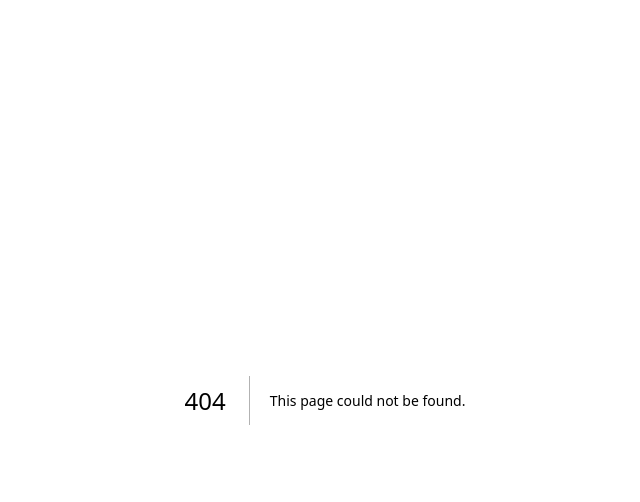
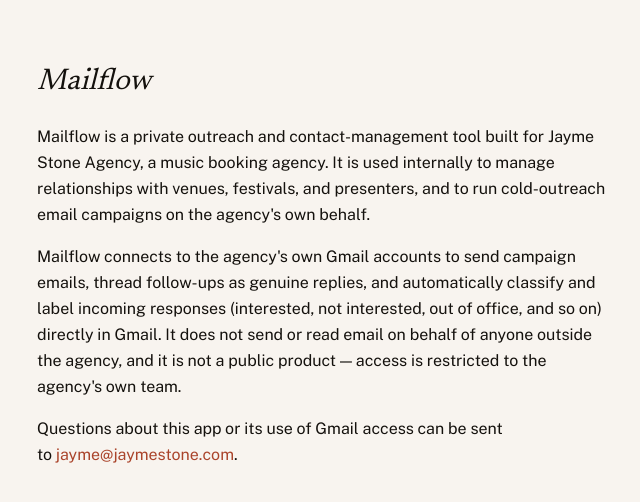
Before and after one commit to jaymestone/mailflow, a Next.js app: page /about in a window 1280 px wide. Before the commit this address had no page. Shown: the top 502 px of the page, without its empty margins (315-955 px from the left). Built offline with nearby package versions, Linux system fonts and the light colour scheme.

Commit message:
Add a public about page for OAuth verification review

```diff
--- /dev/null
+++ b/src/app/about/page.tsx
@@ -0,0 +1,26 @@
+export default function AboutPage() {
+  return (
+    <div className="mx-auto max-w-[640px] px-8 py-16">
+      <h1 className="font-display text-3xl italic">Mailflow</h1>
+      <p className="mt-6 text-pretty leading-relaxed">
+        Mailflow is a private outreach and contact-management tool built for Jayme Stone Agency, a
+        music booking agency. It is used internally to manage relationships with venues, festivals,
+        and presenters, and to run cold-outreach email campaigns on the agency&apos;s own behalf.
+      </p>
+      <p className="mt-4 text-pretty leading-relaxed">
+        Mailflow connects to the agency&apos;s own Gmail accounts to send campaign emails, thread
+        follow-ups as genuine replies, and automatically classify and label incoming responses
+        (interested, not interested, out of office, and so on) directly in Gmail. It does not send
+        or read email on behalf of anyone outside the agency, and it is not a public product —
+        access is restricted to the agency&apos;s own team.
+      </p>
+      <p className="mt-4 text-pretty leading-relaxed">
+        Questions about this app or its use of Gmail access can be sent to{" "}
+        <a href="mailto:jayme@jaymestone.com" className="underline">
+          jayme@jaymestone.com
+        </a>
+        .
+      </p>
+    </div>
+  );
+}
```
